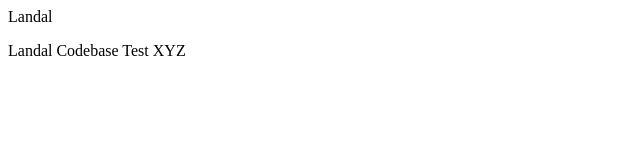
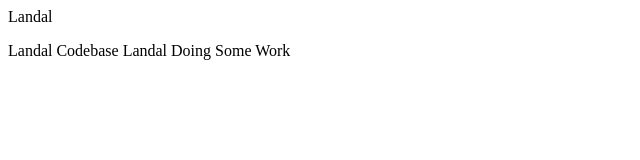
Before and after one commit to nitin-kumar75/wipro, a plain HTML site: page index.html in a window 1280 px wide. Shown: the whole page, without its empty margins (0-640 px from the left). Drawn offline with Linux system fonts and the light colour scheme.

Commit message:
Added Landal Some Work

```diff
--- a/index.html
+++ b/index.html
@@ -1,6 +1,6 @@
 <html>
     <head>Landal</head>
     <body>
-        <p>Landal Codebase Test XYZ</p>
+        <p>Landal Codebase Landal Doing Some Work</p>
     </body>
 </html>
```
